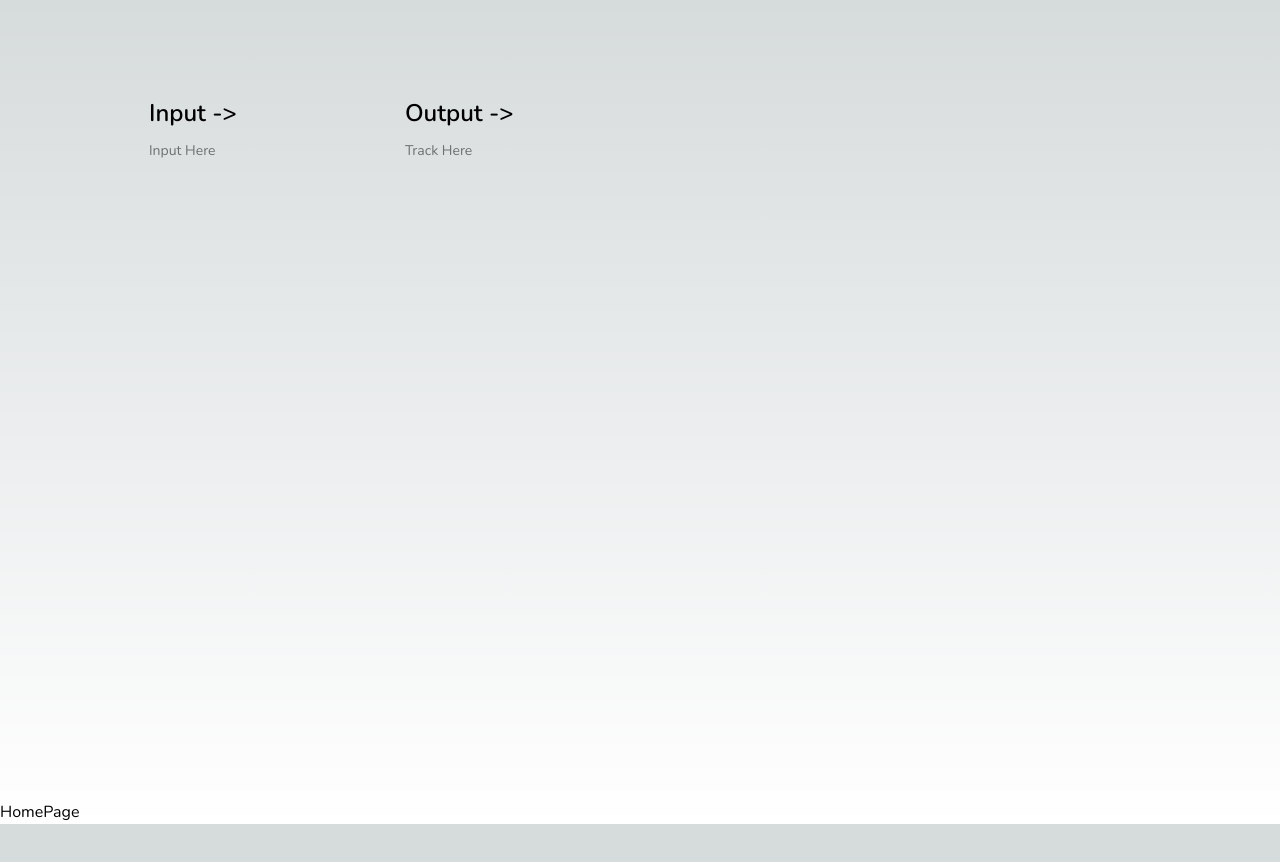
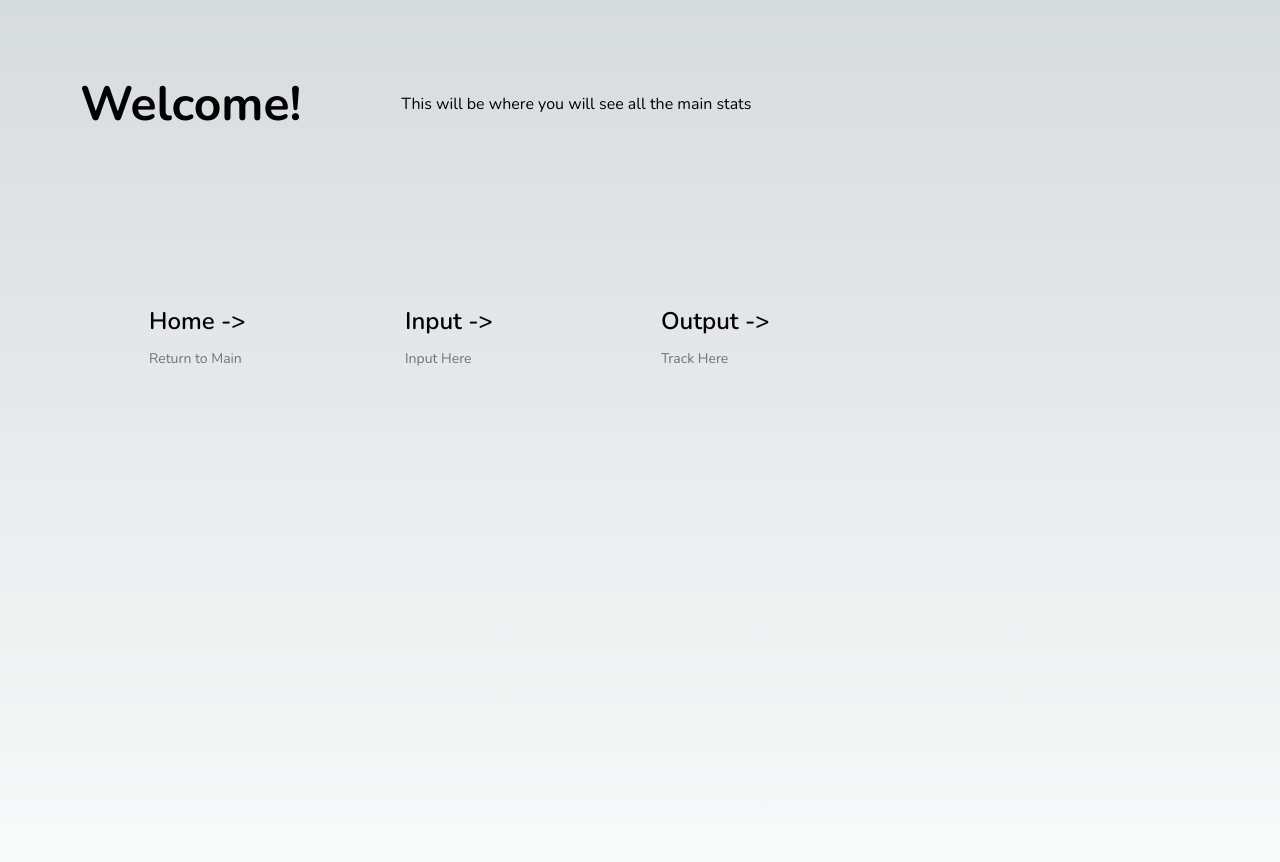
Before and after one commit to achaidez/nextjstest, a Next.js app: page / in a window 1280 px wide. Shown: the top 862 px of the page. Before the commit the page ends 824 px from the top, so only its background shows below. Built offline with nearby package versions, Linux system fonts and the light colour scheme.

Commit message:
Added home button and edit to home page

```diff
--- a/app/dashboard/page.js
+++ b/app/dashboard/page.js
@@ -3,9 +3,10 @@ import Link from 'next/link';
 // `app/dashboard/page.js` is the UI for the `/dashboard` URL
 export default function Page() {
   return (
-    <main className="flex min-h-screen flex-col items-center justify-between p-20">
+    <div className="flex min-h-screen flex-col items-center justify-between p-20">
         <div className="mb-32 grid text-center lg:max-w-5xl lg:w-full lg:mb-0 lg:grid-cols-4 lg:text-left">
           {[
+            ['Home', 'Return to Main', '/'],
             ['Input', 'Input Here', '/input'],
             ['Output', 'Track Here', '/output']
           ].map(([title, info, url]) => (
@@ -27,6 +28,6 @@ export default function Page() {
             </>
           ))}
         </div>
-    </main>
+    </div>
   )
 }
--- a/app/layout.js
+++ b/app/layout.js
@@ -14,8 +14,8 @@ export default function RootLayout({ children }) {
     <html lang="en">
       <body className={nunito.className}>
         <div>
+          {children}
           <Dashboard />
-          {children}
         </div>
       </body>
     </html>
--- a/app/page.js
+++ b/app/page.js
@@ -2,8 +2,9 @@ import Image from "next/image";
 
 export default function Home() {
   return (
-    <main>
-      <h1>HomePage</h1>
+    <main className="flex items-center">
+      <h1 className="flex items-center p-20 text-5xl font-bold">Welcome!</h1>
+      <p className="flex items-center p-5">This will be where you will see all the main stats</p>
     </main>
   );
 }
```
